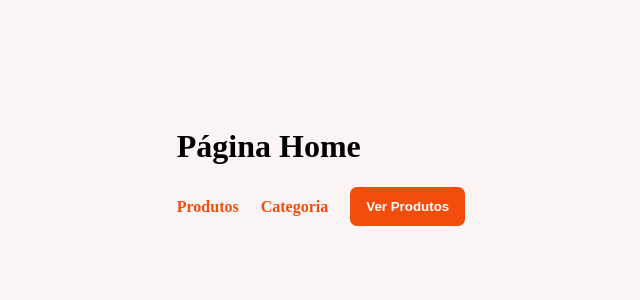
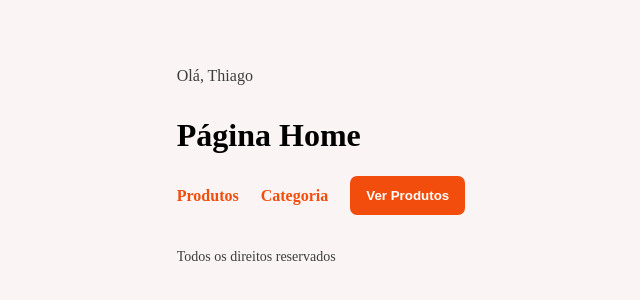
Before and after one commit to ThiagoSCarv/react-router, a React (Vite) app: page / in a window 1280 px wide. Shown: the part 234-534 px from the top of the page, without its empty margins (319-959 px from the left). Built offline with nearby package versions, Linux system fonts and the light colour scheme.

Commit message:
layout routes

```diff
--- /dev/null
+++ b/src/components/layout/index.tsx
@@ -0,0 +1,19 @@
+import "./styles.css";
+
+import { Outlet } from "react-router";
+
+export function Layout() {
+	return (
+		<div>
+			<header className="user">
+				<p>Olá, Thiago</p>
+			</header>
+
+			<Outlet />
+
+			<footer>
+				<span className="copyrights">Todos os direitos reservados</span>
+			</footer>
+		</div>
+	);
+}
--- /dev/null
+++ b/src/components/layout/styles.css
@@ -0,0 +1,14 @@
+.user {
+	font-size: 16px;
+	color: #3d3d3d;
+	margin-bottom: 32px;
+}
+
+footer {
+	width: 100%;
+	margin-top: 32px;
+}
+
+footer span {
+	font-weight: 400;
+}
--- a/src/pages/Details.tsx
+++ b/src/pages/Details.tsx
@@ -1,11 +1,14 @@
-import { useParams } from "react-router";
+import { useParams, useNavigate } from "react-router";
 
 export function Details() {
 	const { id } = useParams();
+	const navigate = useNavigate();
 
 	return (
 		<div>
-      <a href="/">Voltar</a>
+			<button type="button" onClick={() => navigate(-1)}>
+				Voltar
+			</button>
 			<h1>Detalhes</h1>
 
 			<span>
--- a/src/routes/AppRoutes.tsx
+++ b/src/routes/AppRoutes.tsx
@@ -1,6 +1,7 @@
 import { Routes, Route } from "react-router";
 
 import { Home } from "../pages/Home";
+import { Layout } from "../components/layout";
 
 import { Products } from "../pages/Products";
 
@@ -11,8 +12,11 @@
 export function AppRoutes() {
 	return (
 		<Routes>
-			<Route path="/" index element={<Home />} />
-			<Route path="/products" element={<Products />} />
+			<Route path="/" element={<Layout />}>
+				<Route path="/" index element={<Home />} />
+				<Route path="/products" element={<Products />} />
+			</Route>
+
 			<Route path="/details/:id" element={<Details />} />
 
 			<Route path="*" element={<NotFound />} />
```
